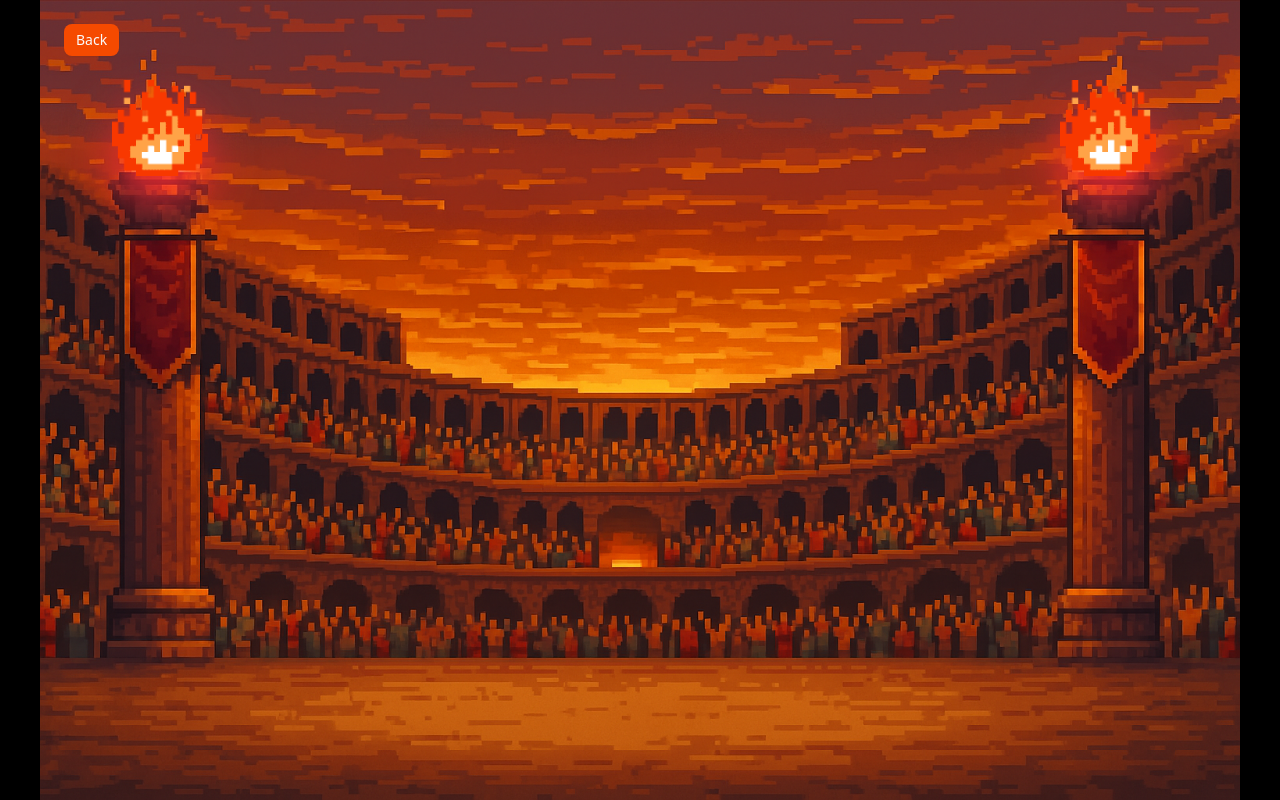
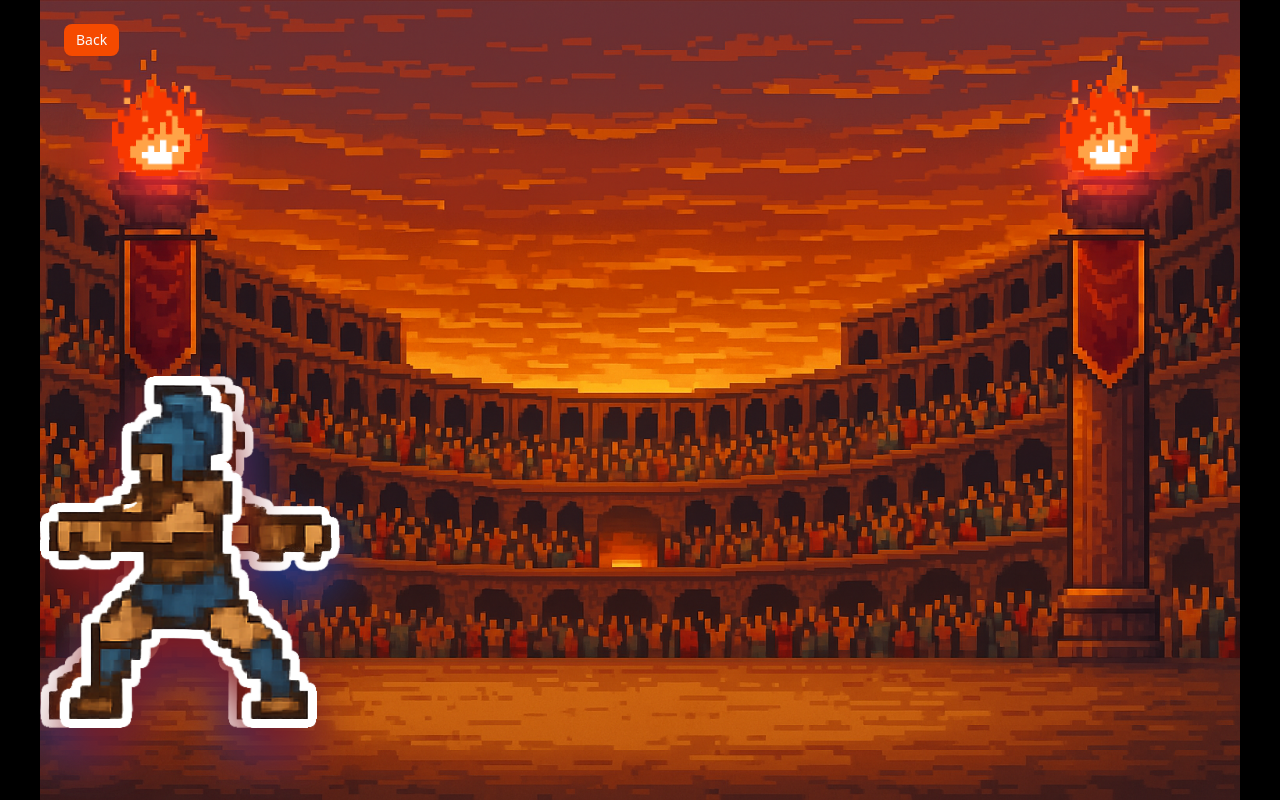
Before and after one commit to AlbertSanIza/tug-of-war, a React (Vite) app: page /arena in a window 1280 px wide. Built offline with nearby package versions, Linux system fonts and the light colour scheme.

Commit message:
Add warrior images to arena component
Included left and right warrior images in the arena component, enhancing the visual representation of the arena. Utilized utility functions for class names to maintain styling consistency.

```diff
--- a/src/routes/arena.tsx
+++ b/src/routes/arena.tsx
@@ -1,4 +1,5 @@
 import { Button } from '@/components/ui/button'
+import { cn } from '@/lib/utils'
 import { createFileRoute, Link } from '@tanstack/react-router'
 
 export const Route = createFileRoute('/arena')({
@@ -22,6 +23,20 @@ function RouteComponent() {
                     draggable={false}
                 />
             </section>
+            <section id="arena" className="absolute inset-0 overflow-hidden">
+                <img
+                    alt="Left warrior"
+                    src="/warrior-left.png"
+                    draggable={false}
+                    className={cn('pointer-events-none absolute bottom-[9%] h-[44%] w-auto drop-shadow-2xl drop-shadow-blue-900 transition-all select-none')}
+                />
+                <img
+                    alt="Right warrior"
+                    src="/warrior-right.png"
+                    draggable={false}
+                    className={cn('pointer-events-none absolute bottom-[9%] h-[44%] w-auto drop-shadow-2xl drop-shadow-red-900 transition-all select-none')}
+                />
+            </section>
             <section className="absolute top-6 left-6">
                 <Button size="sm" asChild>
                     <Link to="/">Back</Link>
```
